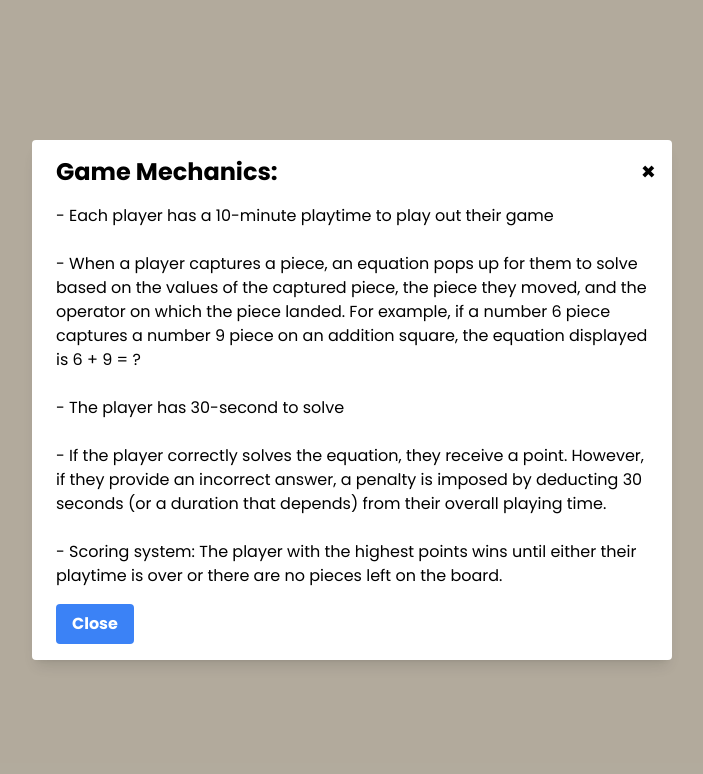
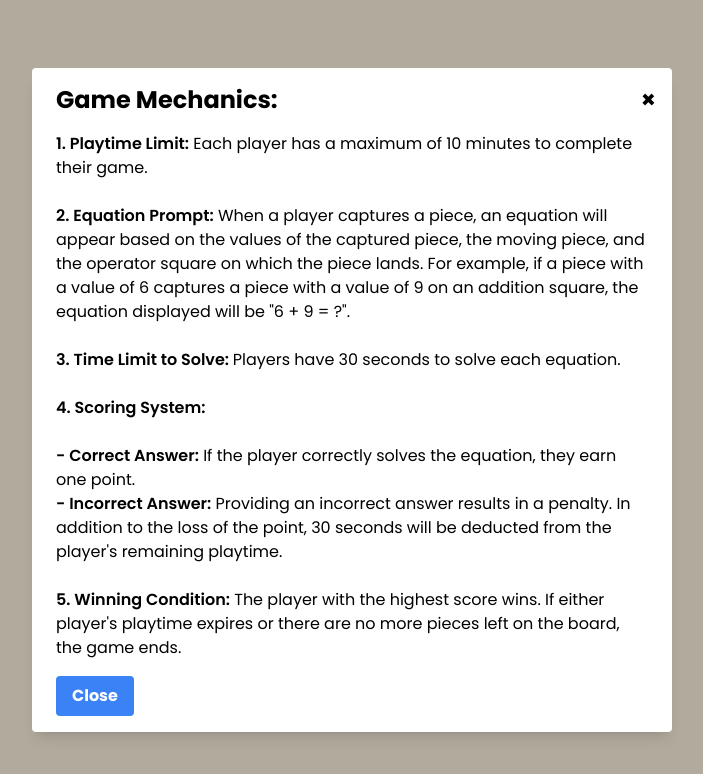
Before and after one commit to Keeeyaan/damath, a React (Vite) app: page / in a window 1280 px wide. Both pictures are taken after a click on the button "How to play?". Shown: the top 774 px of the page, without its empty margins (288-991 px from the left). Built offline with nearby package versions, Linux system fonts and the light colour scheme.

Commit message:
update game mechanics

```diff
--- a/src/components/UI/HowToModal.jsx
+++ b/src/components/UI/HowToModal.jsx
@@ -9,27 +9,38 @@ const HowToModal = ({ isOpen, toggleModal }) => {
             <div className=" px-6 py-4">
               <h2 className="text-2xl font-bold mb-4">Game Mechanics:</h2>
               <p className="mb-4">
-                - Each player has a 10-minute playtime to play out their game
+                <span className="font-semibold">1. Playtime Limit:</span> Each
+                player has a maximum of 10 minutes to complete their game.
                 <br />
                 <br />
-                - When a player captures a piece, an equation pops up for them
-                to solve based on the values of the captured piece, the piece
-                they moved, and the operator on which the piece landed. For
-                example, if a number 6 piece captures a number 9 piece on an
-                addition square, the equation displayed is 6 + 9 = ?
+                <span className="font-semibold">2. Equation Prompt:</span> When
+                a player captures a piece, an equation will appear based on the
+                values of the captured piece, the moving piece, and the operator
+                square on which the piece lands. For example, if a piece with a
+                value of 6 captures a piece with a value of 9 on an addition
+                square, the equation displayed will be "6 + 9 = ?".
                 <br />
                 <br />
-                - The player has 30-second to solve
+                <span className="font-semibold">3. Time Limit to Solve: </span>
+                Players have 30 seconds to solve each equation.
                 <br />
                 <br />
-                - If the player correctly solves the equation, they receive a
-                point. However, if they provide an incorrect answer, a penalty
-                is imposed by deducting 30 seconds (or a duration that depends)
-                from their overall playing time.
+                <span className="font-semibold">4. Scoring System:</span>
                 <br />
-                <br />- Scoring system: The player with the highest points wins
-                until either their playtime is over or there are no pieces left
-                on the board.
+                <br />
+                <span className="font-semibold">- Correct Answer:</span> If the
+                player correctly solves the equation, they earn one point.
+                <br />
+                <span className="font-semibold">- Incorrect Answer:</span>{" "}
+                Providing an incorrect answer results in a penalty. In addition
+                to the loss of the point, 30 seconds will be deducted from the
+                player's remaining playtime.
+                <br />
+                <br />
+                <span className="font-semibold">5. Winning Condition:</span> The
+                player with the highest score wins. If either player's playtime
+                expires or there are no more pieces left on the board, the game
+                ends.
               </p>
 
               <button
```
